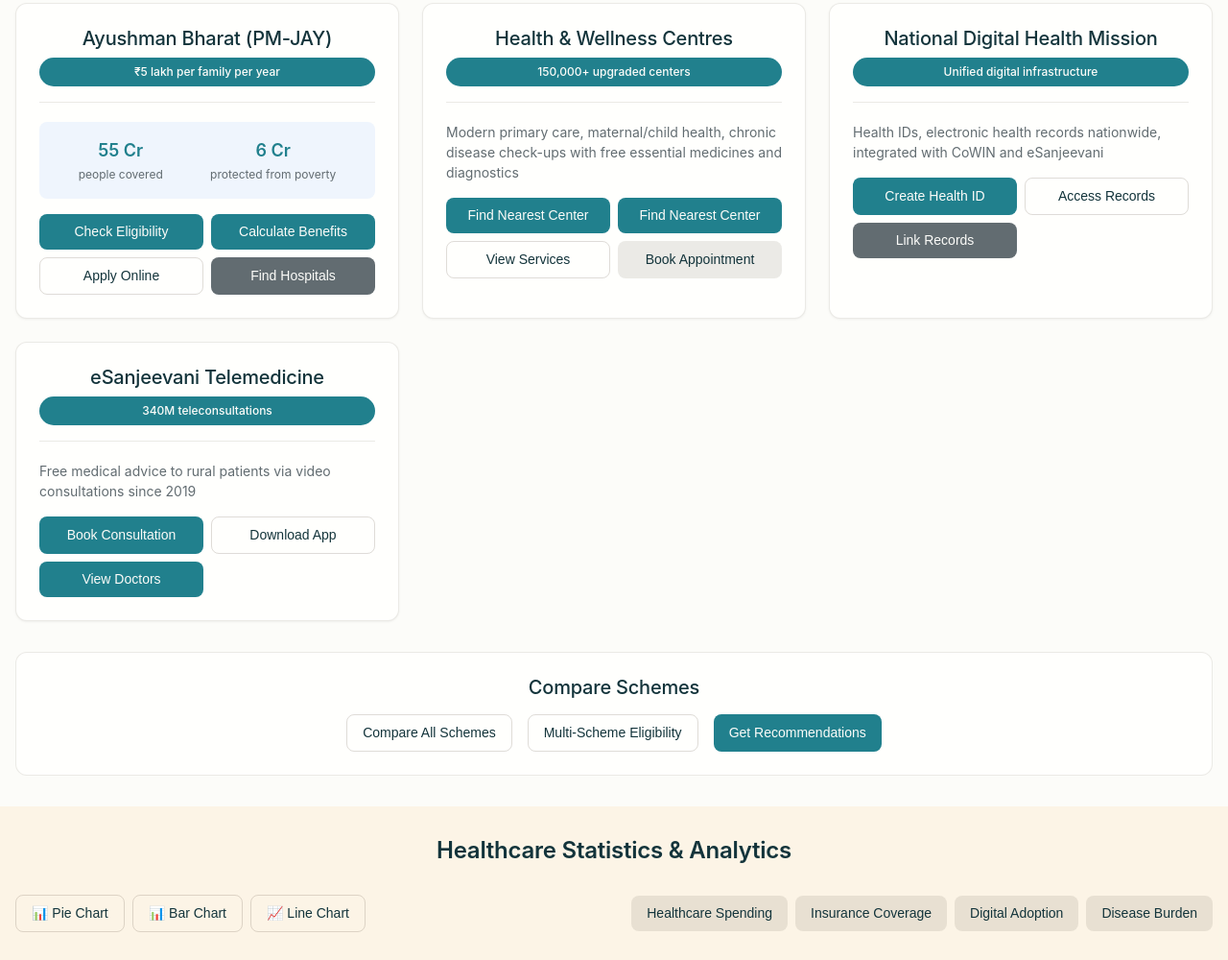
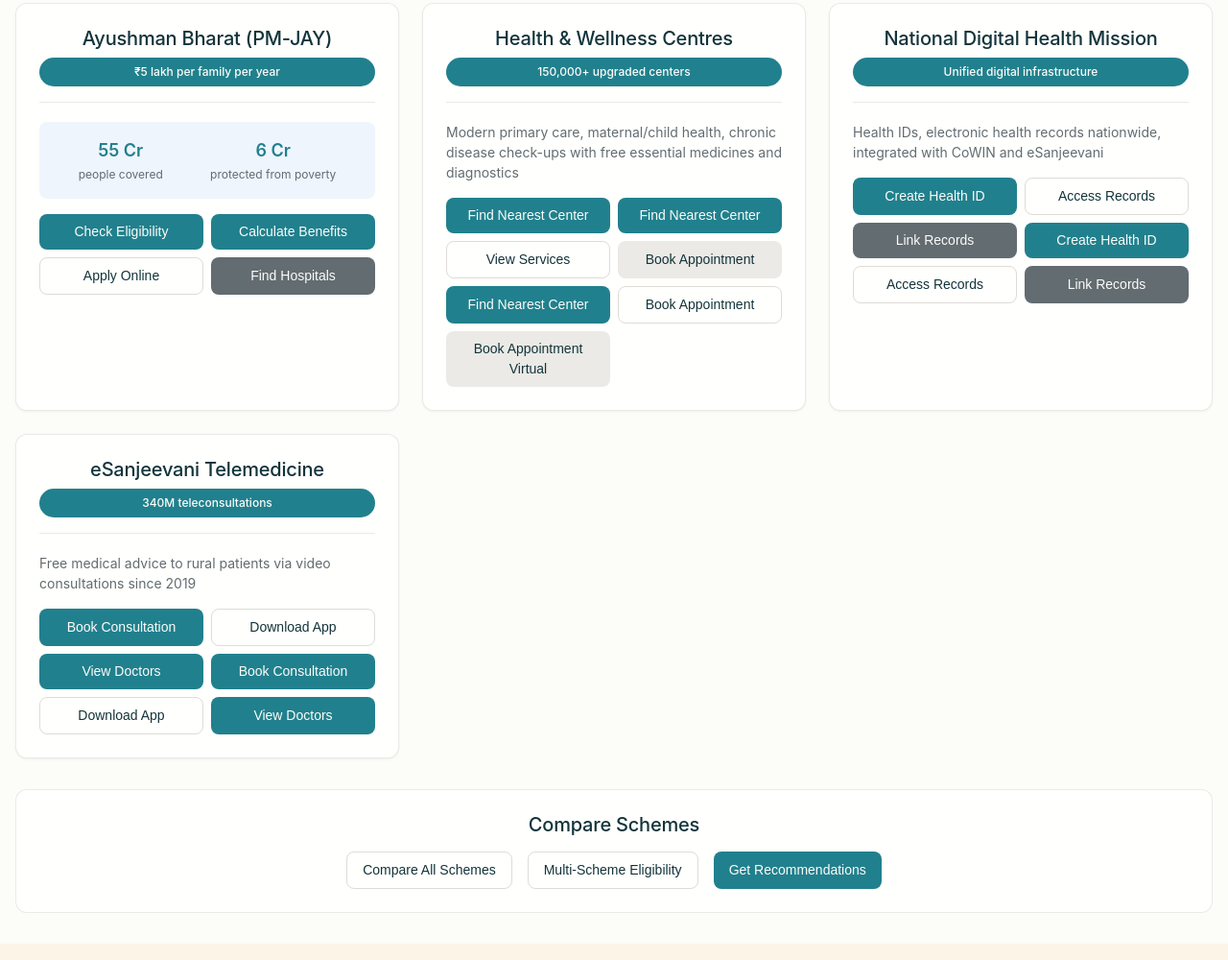
Before and after one commit to Omkar-ai-wed/healthcare, a plain HTML site: page page1/index.html in a window 1280 px wide. Shown: the part 4382-5382 px from the top of the page at 96% size. Drawn offline with Linux system fonts and the light colour scheme; a web font is replaced by a local one.

Commit message:
Update index.html

```diff
--- a/page1/index.html
+++ b/page1/index.html
@@ -526,6 +526,9 @@
                                 <button class="btn btn--primary" onclick="window.location.href='https://aam.mohfw.gov.in/'">Find Nearest Center</button>
                                 <button class="btn btn--outline" onclick="viewServices('hwc')">View Services</button>
                                 <button class="btn btn--secondary" onclick="bookAppointment('hwc')">Book Appointment</button>
+                                <button class="btn btn--primary" onclick="window.location.href='https://aam.mohfw.gov.in/'">Find Nearest Center</button>
+                                <button class="btn btn--outline" onclick="window.location.href='https://ors.gov.in/'">Book Appointment</button>
+                                <button class="btn btn--secondary" onclick="window.location.href='https://esanjeevani.mohfw.gov.in/'">Book Appointment Virtual</button>
                             </div>
                         </div>
                     </div>
@@ -541,6 +544,9 @@
                                 <button class="btn btn--primary" onclick="createHealthID()">Create Health ID</button>
                                 <button class="btn btn--outline" onclick="accessRecords()">Access Records</button>
                                 <button class="btn btn--info" onclick="linkRecords()">Link Records</button>
+                                <button class="btn btn--primary" onclick="window.location.href='https://healthid.abdm.gov.in/register'">Create Health ID</button>
+                                <button class="btn btn--outline" onclick="window.location.href='https://phr.abdm.gov.in/'">Access Records</button>
+                                <button class="btn btn--info" onclick="window.location.href='https://phr.abdm.gov.in/'">Link Records</button>
                             </div>
                         </div>
                     </div>
@@ -556,6 +562,9 @@
                                 <button class="btn btn--primary" onclick="bookTeleconsultation()">Book Consultation</button>
                                 <button class="btn btn--outline" onclick="downloadApp('esanjeevani')">Download App</button>
                                 <button class="btn btn--success" onclick="viewDoctors()">View Doctors</button>
+                                <button class="btn btn--primary" onclick="window.location.href='https://esanjeevani.mohfw.gov.in/'">Book Consultation</button>
+                                <button class="btn btn--outline" onclick="window.location.href='https://play.google.com/store/apps/details?id=hied.esanjeevaniabopd.com&pli=1'">Download App</button>
+                                <button class="btn btn--success" onclick="window.location.href='https://esanjeevani.mohfw.gov.in/ '">View Doctors</button>
                             </div>
                         </div>
                     </div>
```
